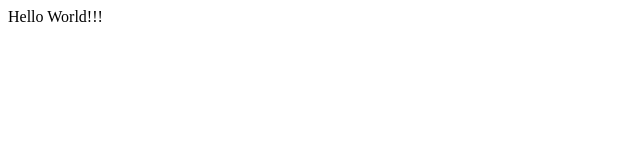
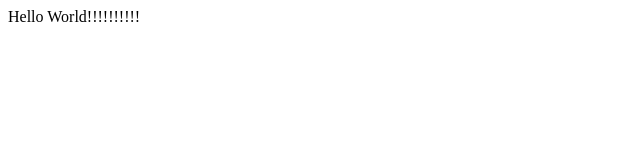
Before and after one commit to DanNairn/PlayingWithGit, a plain HTML site: page hello.html in a window 1280 px wide. Shown: the full height of the page, 0-640 px from the left. Drawn offline with Linux system fonts and the light colour scheme.

Commit message:
Changed body text in hello.html

```diff
--- a/hello.html
+++ b/hello.html
@@ -7,6 +7,6 @@
     <title>Document</title>
 </head>
 <body>
-    Hello World!!!
+    Hello World!!!!!!!!!!
 </body>
 </html>
```
